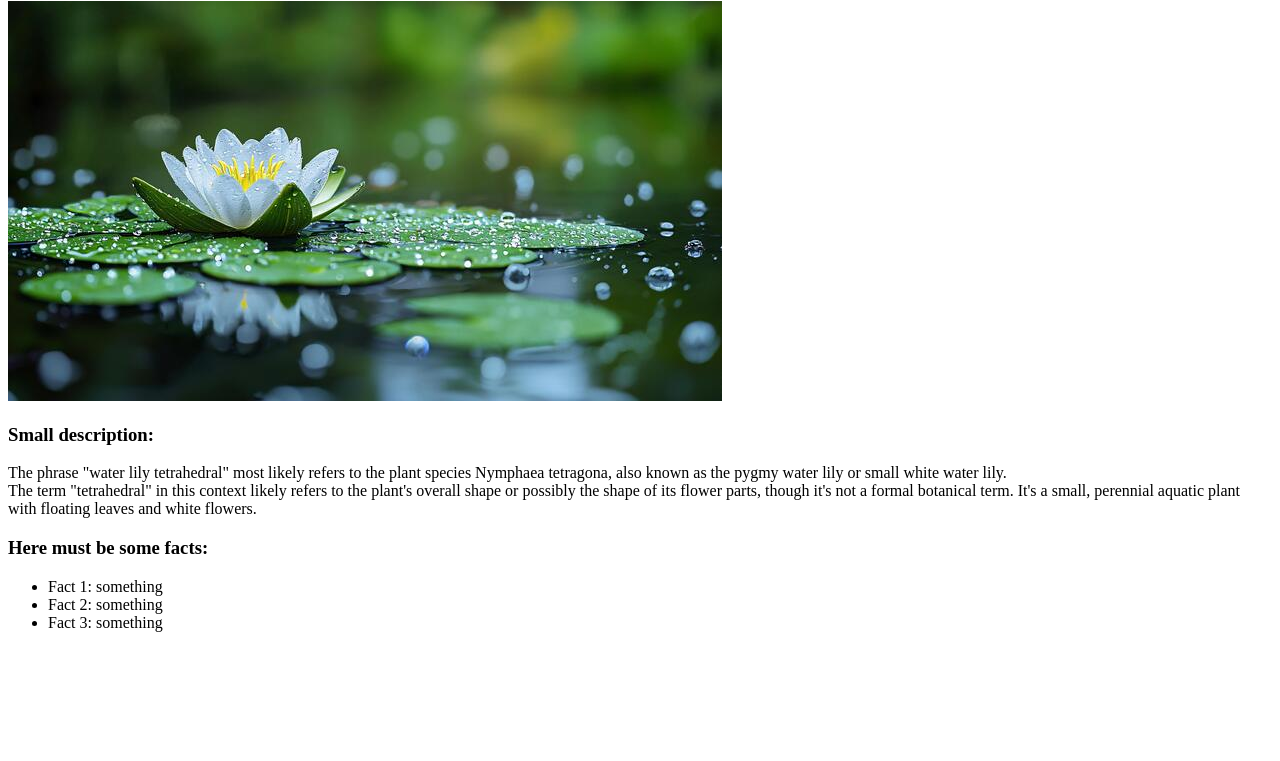
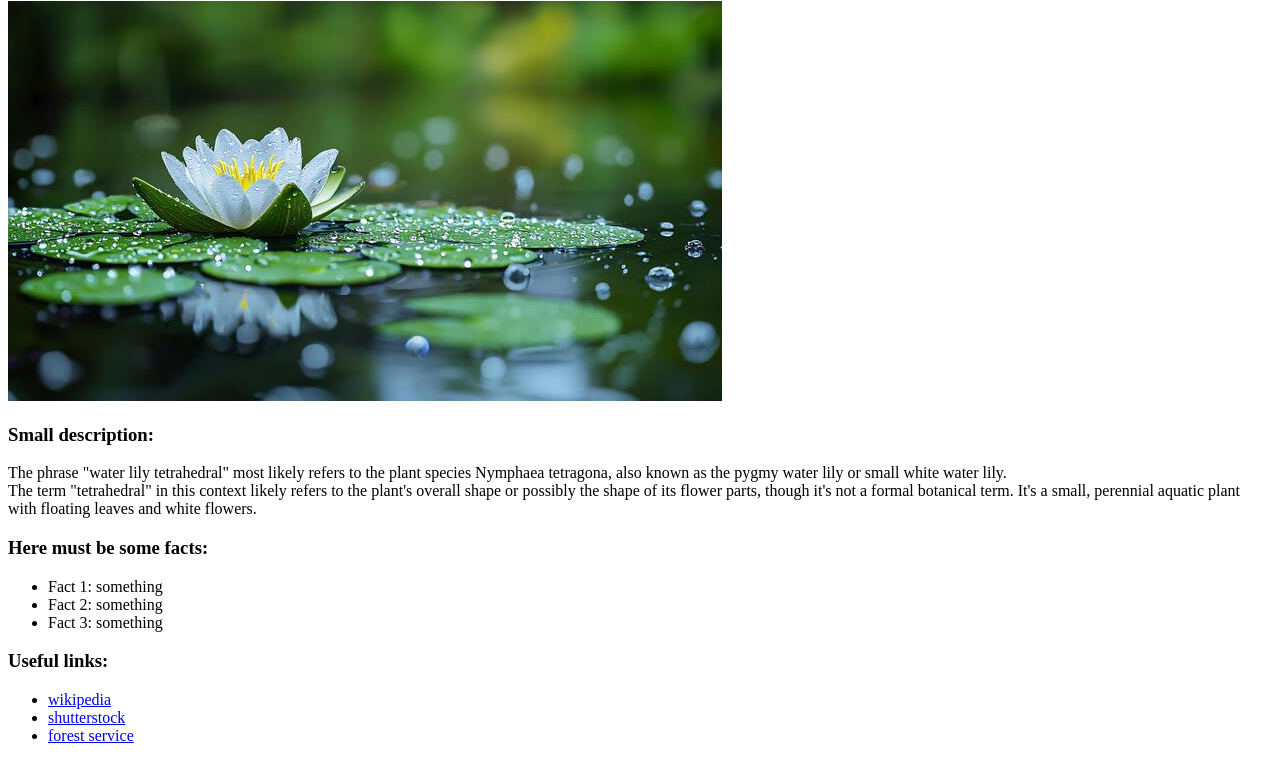
Before and after one commit to 1necromancer/html-one, a plain HTML site: page index.html in a window 1280 px wide. Shown: the part 147-908 px from the top of the page. Before the commit the page ends 800 px from the top, so only its background shows below. Drawn offline with Linux system fonts and the light colour scheme.

Commit message:
added: use a tags

```diff
--- a/index.html
+++ b/index.html
@@ -16,6 +16,12 @@
                 <li>Fact 2: something</li>
                 <li>Fact 3: something</li>
             </ul>
+            <h3>Useful links:</h3>
+            <ul>
+                <li><a href="https://en.wikipedia.org/wiki/Nymphaea_tetragona#:~:text=Nymphaea%20tetragona%20(%20Nymphaea%20tetragona%20Georgi%20),lily%2C%20%5B6%5D%20belonging%20to%20the%20family%20Nymphaeaceae.">wikipedia</a></li>
+                <li><a href="https://www.shutterstock.com/ru/search/nymphaea-tetragona?dd_referrer=https%3A%2F%2Fwww.google.com%2F">shutterstock</a></li>
+                <li><a href="https://www.fs.usda.gov/wildflowers/plant-of-the-week/nymphaea_odorata.shtml#:~:text=The%20white%20water%20lily%20is,or%20reddish%2Dpurple%20in%20color.">forest service</a></li>
+            </ul>
         </body>
     </html>
 </html>
```
